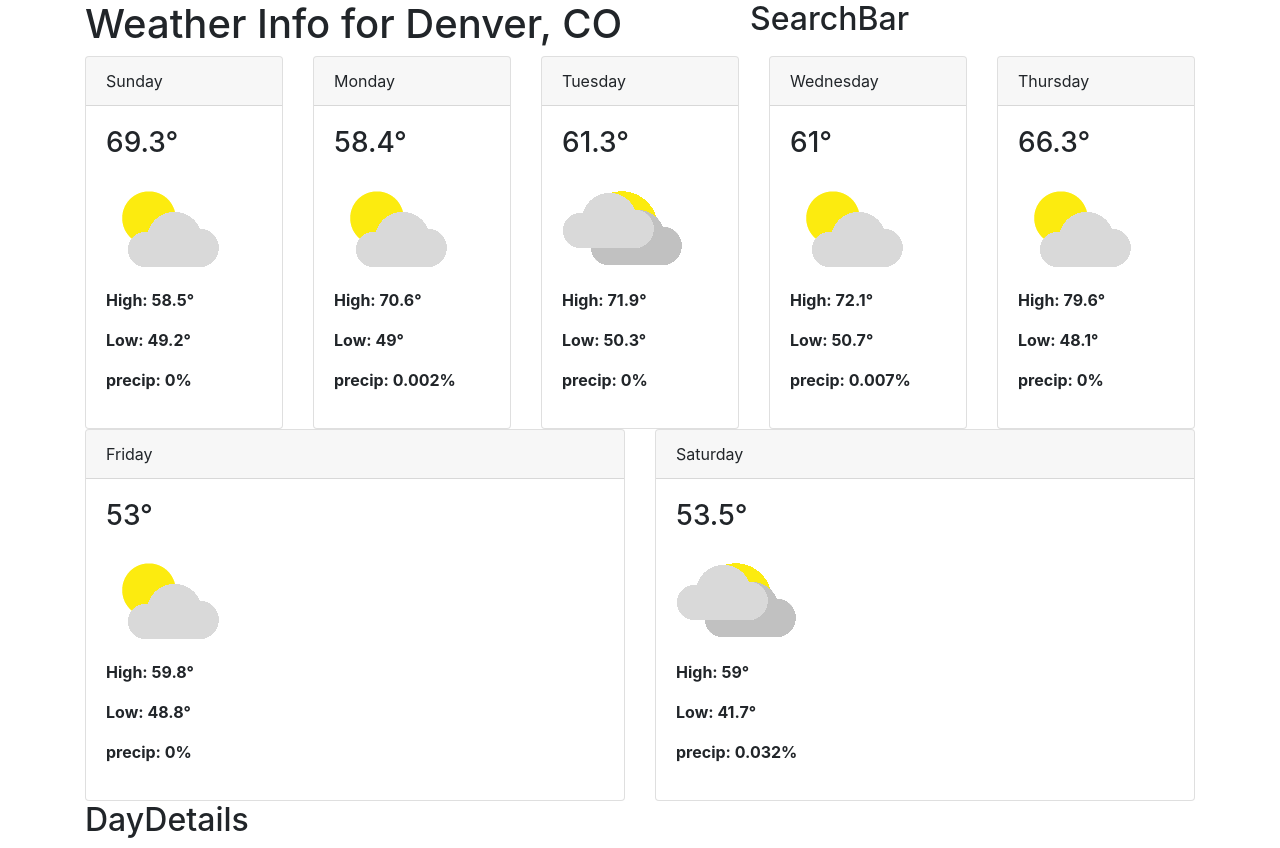
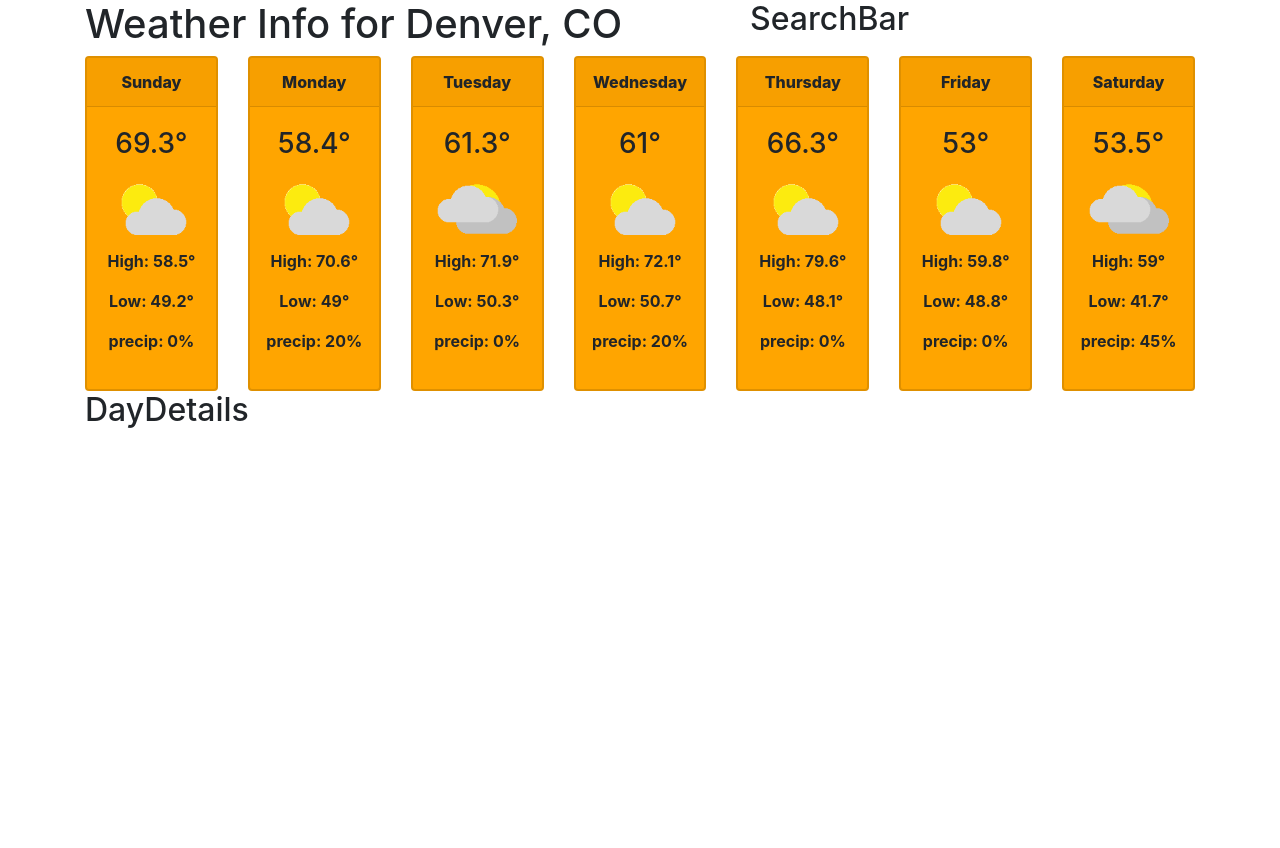
Before and after one commit to Ellen0404/Weather-with-React, a React (Create React App) app: page / in a window 1280 px wide. After the commit the page ends 800 px from the top, so only its background shows below. Built offline with nearby package versions, Linux system fonts and the light colour scheme.

Commit message:
Implement Select day and apply styling

```diff
--- a/package.json
+++ b/package.json
@@ -11,7 +11,8 @@
     "react": "^16.13.1",
     "react-dom": "^16.13.1",
     "react-scripts": "3.4.1",
-    "reactstrap": "^8.5.1"
+    "reactstrap": "^8.5.1",
+    "styled-components": "^5.1.1"
   },
   "scripts": {
     "start": "react-scripts start",
--- a/src/App.js
+++ b/src/App.js
@@ -40,8 +40,9 @@ const App = () => {
             description={day.weather.description}
             high={day.high_temp}
             low={day.low_temp}
-            precip={day.precip}
-
+            precip={day.pop}
+            isSelected={day === selectedDay}
+            selectDay={() => setWeatherInfo({ ...weatherinfo, selectedDay: day })}
           />
         ))}
       </Row>
--- a/src/components/DayCard.js
+++ b/src/components/DayCard.js
@@ -1,9 +1,11 @@
 import React from "react";
 import { Col, Card, CardHeader, CardBody } from "reactstrap";
+import { CardWrapper } from "../styles";
 
 const DayCard = props => {
     return (
         <Col>
+            <CardWrapper isSelected={props.isSelected} onClick={props.selectDay}>
                 <Card>
                     <CardHeader>{props.day}</CardHeader>
                     <CardBody>
@@ -14,6 +16,7 @@ const DayCard = props => {
                         <p><strong>precip: {props.precip}%</strong></p>
                     </CardBody>
                 </Card>
+            </CardWrapper>
         </Col>
     )
 }
--- a/src/styles/index.js
+++ b/src/styles/index.js
@@ -0,0 +1,27 @@
+import styled from "styled-components";
+
+const teal = "#008080";
+export const CardWrapper = styled.article`
+:hover{
+    cursor:pointer;
+    .card{
+        border-color:${teal}
+    }
+}
+text-align:center;
+img{
+    width:80px;
+}
+.card{
+    border-width:2px;
+    background-color:orange;
+}
+.card-header{
+    background-color: ${props => props.isSelected ? teal : null};
+    font-weight:800;
+    padding: .75rem;
+}
+.card-body{
+    padding:1.25rem .5rem;
+}
+`
```
Also changed, not shown: 1 other file (tests, documents, lock files or other folders). Lines whose indentation alone changed are shown as unchanged.
